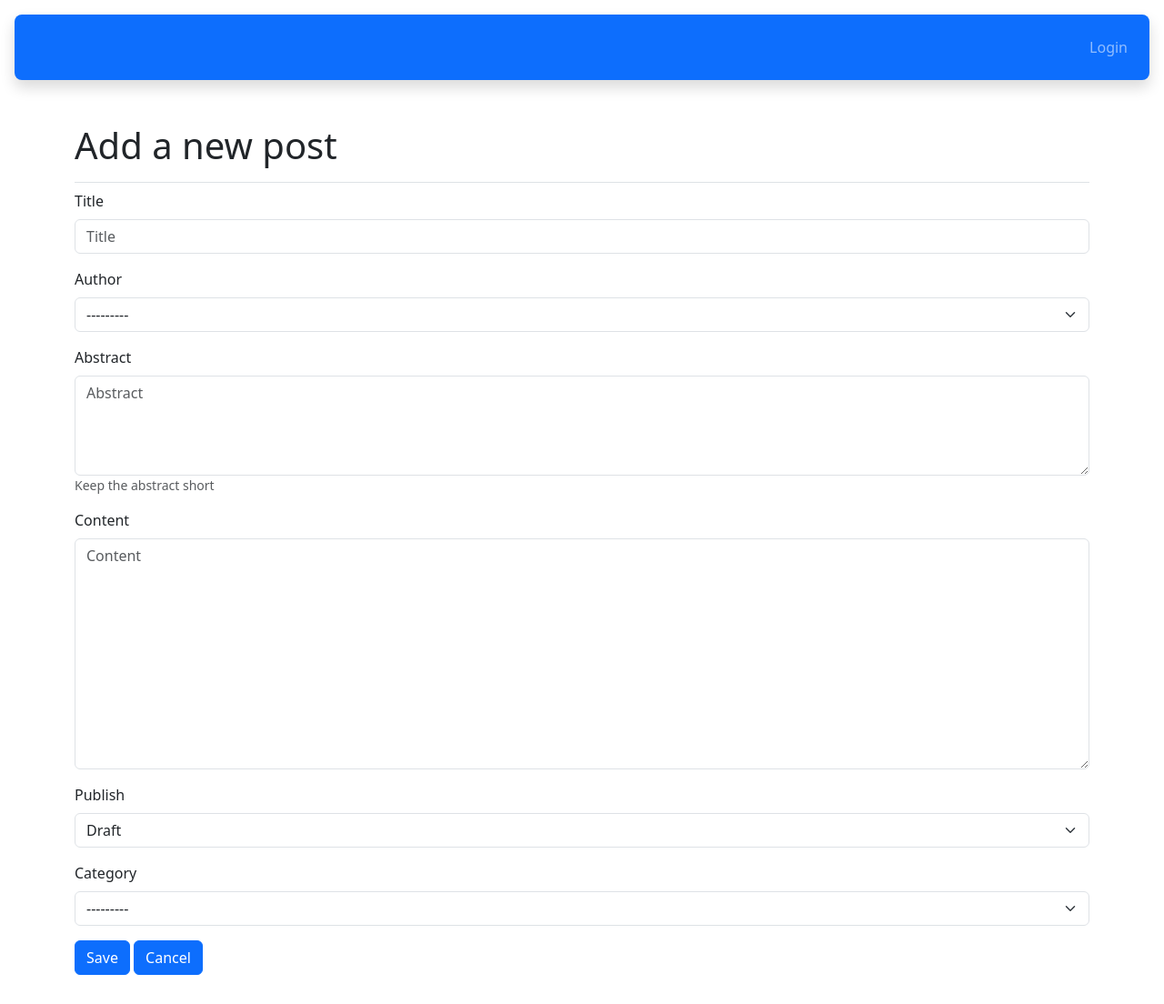
After one commit to PaulWang1905/OxPaper, a Django app: template Papers/templates/Papers/newPost.html in a window 1280 px wide. The commit adds this page. Shown: the whole page at 91% size. Run offline with Django 4.2, Linux system fonts and the light colour scheme; the template is opened without the code that fills it: values that come from a table or form of the project are taken from there, others are empty; parts of the project's set-up code (start-up, migrations or seed data) failed here and were passed over; some libraries are stand-ins or nearby versions.

Commit message:
Add new post page and upate the navbar

```diff
--- a/OxPaper/settings.py
+++ b/OxPaper/settings.py
@@ -40,7 +40,7 @@ ALLOWED_HOSTS = []
 INSTALLED_APPS = [
     'Papers',
     #'ckeditor',
-
+    'django_bootstrap5',
     'django.contrib.admin',
     'django.contrib.auth',
     'django.contrib.contenttypes',
--- /dev/null
+++ b/Papers/forms.py
@@ -0,0 +1,16 @@
+from django import forms
+
+from .models import Post
+from django.utils.translation import gettext_lazy as _
+
+class PostForm(forms.ModelForm):
+    class Meta:
+        model = Post
+        fields = '__all__'
+        labels = {
+            'status':_('Publish'),
+        }
+        help_texts = {
+            'abstract': _('Keep the abstract short'),
+            }
+        widgets = {'abstract': forms.Textarea(attrs={'rows':4})}
--- a/Papers/models.py
+++ b/Papers/models.py
@@ -24,7 +24,6 @@ class Category(models.Model):
 class Page(models.Model):
     """In this blog system, everything is a page, except category. This is a base model."""
     title = models.CharField(max_length=200)
-
     author = models.ForeignKey(User, on_delete=models.CASCADE, related_name="blog_pages")
     abstract = models.TextField()
     content = models.TextField()
@@ -37,7 +36,6 @@ class Page(models.Model):
         return self.title
 
 class Post(Page):
-
     category = models.ForeignKey(Category, on_delete=models.CASCADE, related_name="posts")
     class Meta:
         verbose_name_plural = 'posts'
--- a/Papers/templates/Papers/base.html
+++ b/Papers/templates/Papers/base.html
@@ -3,8 +3,12 @@
     <meta charset="utf-8">
     <meta name="viewport" content="width=device-width, initial-scale=1">
     <title>{% block title %} Welcome to OxPaper Blog System {% endblock %}</title>
-    <link href="https://cdn.jsdelivr.net/npm/bootstrap@5.2.0/dist/css/bootstrap.min.css" rel="stylesheet" integrity="sha384-gH2yIJqKdNHPEq0n4Mqa/HGKIhSkIHeL5AyhkYV8i59U5AR6csBvApHHNl/vI1Bx" crossorigin="anonymous">
-    <script src="https://cdn.jsdelivr.net/npm/bootstrap@5.2.0/dist/js/bootstrap.bundle.min.js" integrity="sha384-A3rJD856KowSb7dwlZdYEkO39Gagi7vIsF0jrRAoQmDKKtQBHUuLZ9AsSv4jD4Xa" crossorigin="anonymous"></script>
+
+    {% load django_bootstrap5 %}
+
+    {# Load CSS and JavaScript #}
+    {% bootstrap_css %}
+    {% bootstrap_javascript %}
 </head>
 <body class="p-3 m-0 border-0">
 
@@ -14,14 +18,39 @@
           <button class="navbar-toggler" type="button" data-bs-toggle="collapse" data-bs-target="#navbarNavAltMarkup" aria-controls="navbarNavAltMarkup" aria-expanded="false" aria-label="Toggle navigation">
             <span class="navbar-toggler-icon"></span>
           </button>
-          <div class="navbar-collapse collapse" id="navbarNavAltMarkup" style="">
+          <div class="navbar-collapse collapse " id="navbarNavAltMarkup" style="">
             <div class="navbar-nav">
+
                 {% for category in categories %}
                 <a class="nav-link" href="{% url 'Papers:viewCategory'  category.id %}">{{ category }}</a>
                 {% endfor %}
+
             </div>
           </div>
+
         </div>
+
+        <div class="navbar-collapse collapse navbar-nav" id="navbarNavAltMarkup">
+
+          {% if user.is_authenticated %}
+            <li class="navbar-brand">
+              <span class="navbar-text"><small>Welcome, {{ user.username }}. Today is {% now 'M d, Y' %}.</small></span></li>
+              <div class="dropdown">
+                <li class="btn btn-primary nav-item">
+                    <a class="nav-link dropdown-toggle" data-bs-toggle="dropdown" role="button" aria-expanded="true">Dashboard</a>
+                    <ul class="dropdown-menu">
+                      <li><a class="dropdown-item " href="{% url 'Papers:newPost' %}">New Post</a></li>
+                      <li><a class="dropdown-item " href="{% url 'Papers:newPost' %}">New Category</a></li>
+                      <li><hr class="dropdown-divider"></li>
+                      <li><a class="btn btn-primary dropdown-item" href="#">Logout</a></li>
+                    </ul>
+                </li>
+              </div>
+          {% else %}
+            <li class="navbar-nav">
+              <a class="nav-link" href="{% url 'Papers:newPost' %}">Login</a></li>
+          {% endif %}
+      </div>
       </nav>
 
 
--- a/Papers/templates/Papers/index.html
+++ b/Papers/templates/Papers/index.html
@@ -7,6 +7,7 @@
 {% endblock page_header %}
 
 {% block content %}
+
     {% for post in posts %}
 
             <div class="card">
@@ -23,4 +24,5 @@
         <br>
 
     {% endfor %}
+
 {% endblock content %}
--- /dev/null
+++ b/Papers/templates/Papers/newPost.html
@@ -0,0 +1,31 @@
+{% extends 'Papers/base.html' %}
+
+{% load django_bootstrap5 %}
+
+{# Load CSS and JavaScript #}
+{% bootstrap_css %}
+{% bootstrap_javascript %}
+{% bootstrap_messages %}
+
+{% block page_header %}
+            <h1 class='display-6'>Add a new post</h1>
+{% endblock page_header %}
+
+{% block content %}
+
+
+
+
+<form action="{% url 'Papers:newPost' %}" method='post'>
+    {% csrf_token %}
+    {% bootstrap_form form   %}
+
+    {% bootstrap_button button_type="submit" content="Save" %}
+    <a class="btn btn-primary" href="{% url 'Papers:index' %}">Cancel</a>
+
+
+
+</form>
+
+
+{% endblock content %}
--- a/Papers/urls.py
+++ b/Papers/urls.py
@@ -8,4 +8,5 @@ urlpatterns = [
     path('category/<int:category_id>/',views.viewCategory,name='viewCategory'),
     path('post/<int:post_id>/',views.viewPost,name='viewPost'),
     path('page/<int:page_id>/',views.viewPage,name='viewPage'),
+    path('newPost/',views.newPost,name='newPost'),
 ]
```
Also changed, not shown: Papers/templates/Papers/viewPost.html (+15 -0 lines), Papers/views.py (+27 -5 lines).
